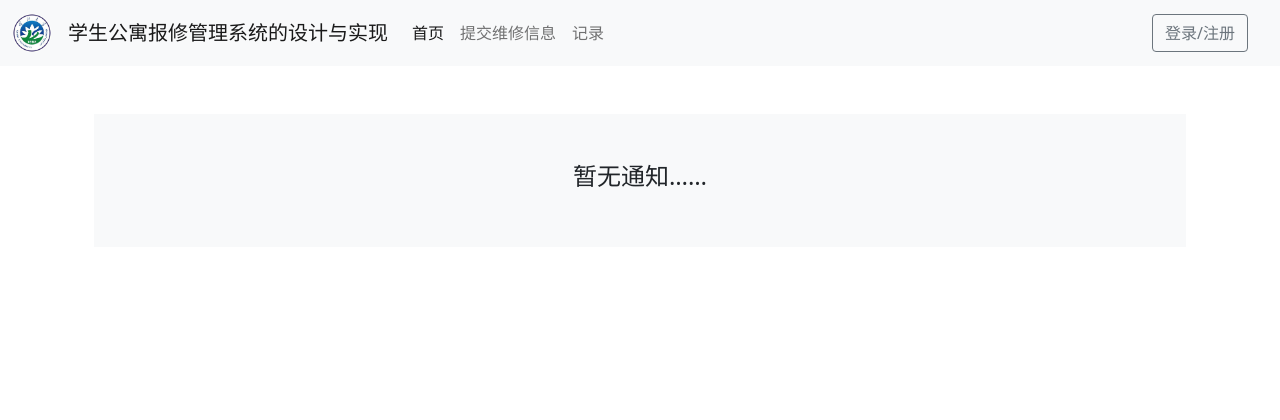
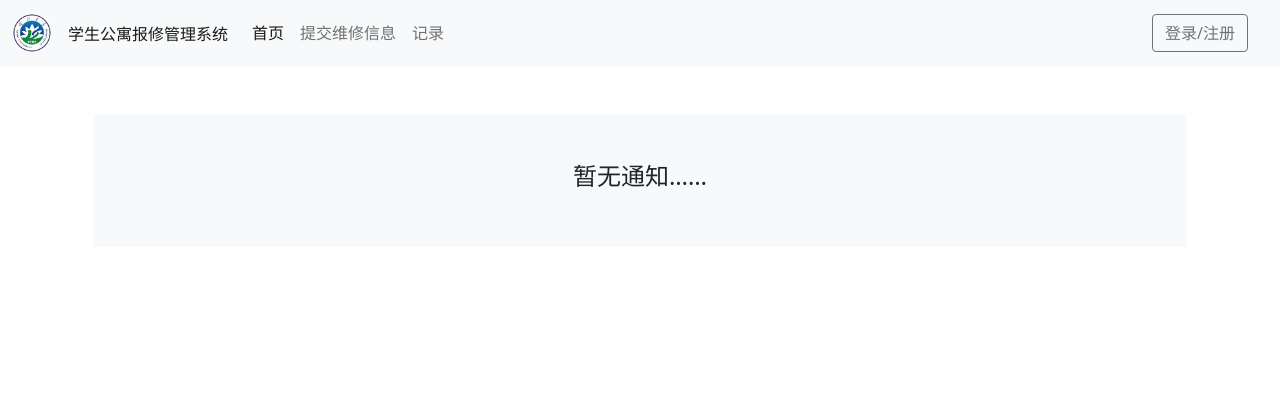
Before and after one commit to hayratjan/Design_and_implementation_of_repairingmanagement_system, a Django app: page / in a window 1280 px wide. Shown: the top 420 px of the page. Run offline with Django 4.2, Linux system fonts and the light colour scheme; data that the repository does not hold is empty; some libraries are stand-ins or nearby versions.

Commit message:
auto-width

```diff
--- a/templates/index/base.html
+++ b/templates/index/base.html
@@ -3,7 +3,9 @@
 <html lang="zh-CN">
 <head>
     <meta charset="UTF-8">
-    <link rel="icon" type="image/png" sizes="144x144" href="{% static 'img/logo.png' %}"/>
+    <meta name="viewport" content="width=device-width, initial-scale=1">
+    {#    <link rel="icon" type="image/png" sizes="144x144" href=""/>#}
+    <link rel="icon" href="{% static 'img/logo.png' %}" sizes="16x16" type="image/png">
     <link href="{% static  'bootstrap/css/bootstrap.min.css' %}" rel="stylesheet">
 
     <title>
@@ -22,7 +24,7 @@
         <a class="navbar-brand" href="#">
             <img src="{% static 'img/logo.png' %}" alt="" width="40" height="40">
         </a>
-        <a class="navbar-brand" href="#">学生公寓报修管理系统的设计与实现</a>
+        <a class="navbar-brand" href="/"><small class="h6">学生公寓报修管理系统</small></a>
         <button class="navbar-toggler" type="button" data-bs-toggle="collapse"
                 data-bs-target="#navbarSupportedContent"
                 aria-controls="navbarSupportedContent" aria-expanded="false" aria-label="Toggle navigation">
@@ -80,8 +82,11 @@
 
     {% endblock %}
 </main>
+<div style="margin-bottom: 200px">
 
-<footer class="d-flex flex-wrap justify-content-between align-items-center py-3   border-top fixed-bottom">
+</div>
+
+<footer class="d-flex flex-wrap justify-content-between align-items-center bg-light py-3  border-top fixed-bottom mt-5">
     <p class="col-md-4 mb-0 text-muted">&emsp;© 2022 学生公寓报修系统的设计与实现</p>
 
     <a href="/"
--- a/templates/login.html
+++ b/templates/login.html
@@ -4,6 +4,7 @@
     <meta charset="utf-8">
     <link rel="icon" type="image/png" sizes="144x144" href="{% static 'img/logo.png' %}"/>
     <title>登录</title>
+    <meta name="viewport" content="width=device-width, initial-scale=1">
     <link href="{% static  'bootstrap/css/bootstrap.min.css' %}" rel="stylesheet">
     <meta name="theme-color" content="#7952b3">
 
--- a/templates/register.html
+++ b/templates/register.html
@@ -3,7 +3,8 @@
 <head>
     <meta charset="utf-8">
     <link rel="icon" type="image/png" sizes="144x144" href="{% static 'img/logo.png' %}"/>
-    <title>登录</title>
+    <title>注册</title>
+    <meta name="viewport" content="width=device-width, initial-scale=1">
     <link href="{% static  'bootstrap/css/bootstrap.min.css' %}" rel="stylesheet">
     <meta name="theme-color" content="#7952b3">
 
--- a/学生公寓报修管理系统的设计与实现/settings.py
+++ b/学生公寓报修管理系统的设计与实现/settings.py
@@ -85,7 +85,7 @@ DATABASES = {
     'default': {
         'ENGINE': 'django.db.backends.mysql',
         'NAME': 'gongyubaoxiu',
-        'USER': 'gongyubaoxiu',
+        'USER': 'root' or 'root',
         'PASSWORD': '123456',
         'HOST': '127.0.0.1',
         'PORT': 3306,
@@ -129,8 +129,8 @@ USE_TZ = True
 # https://docs.djangoproject.com/en/4.1/howto/static-files/
 
 STATIC_URL = 'static/'
-STATIC_ROOT = os.path.join(BASE_DIR / "static")
-# STATICFILES_DIRS = [BASE_DIR / "static"]
+# STATIC_ROOT = os.path.join(BASE_DIR / "static")
+STATICFILES_DIRS = [BASE_DIR / "static"]
 MEDIA_URL = "/media/"
 MEDIA_ROOT = 'media/'
 
```
Also changed, not shown: index/migrations/0001_initial.py (added), media/user/photo/OIP-C_3.jpg (added).
